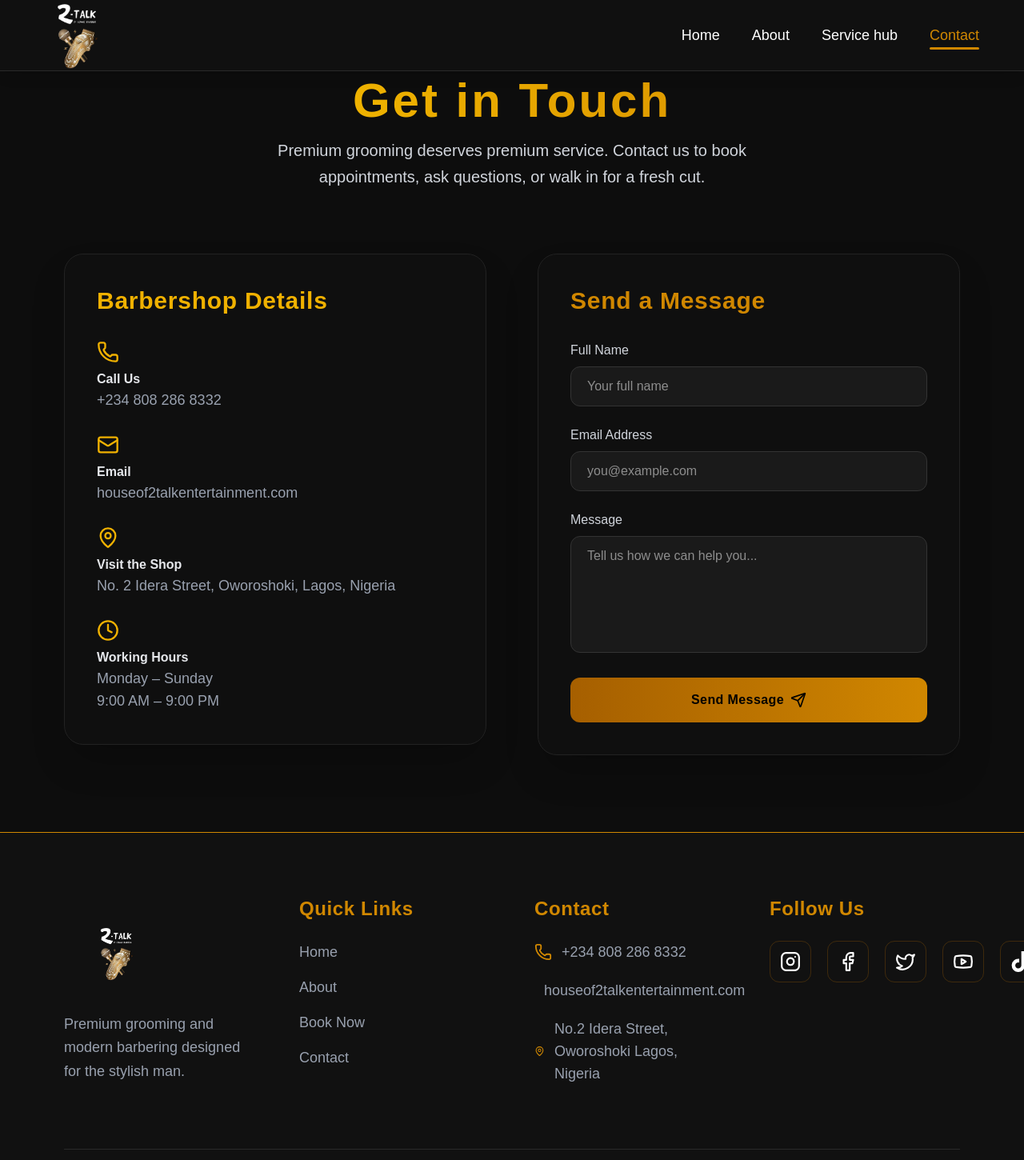
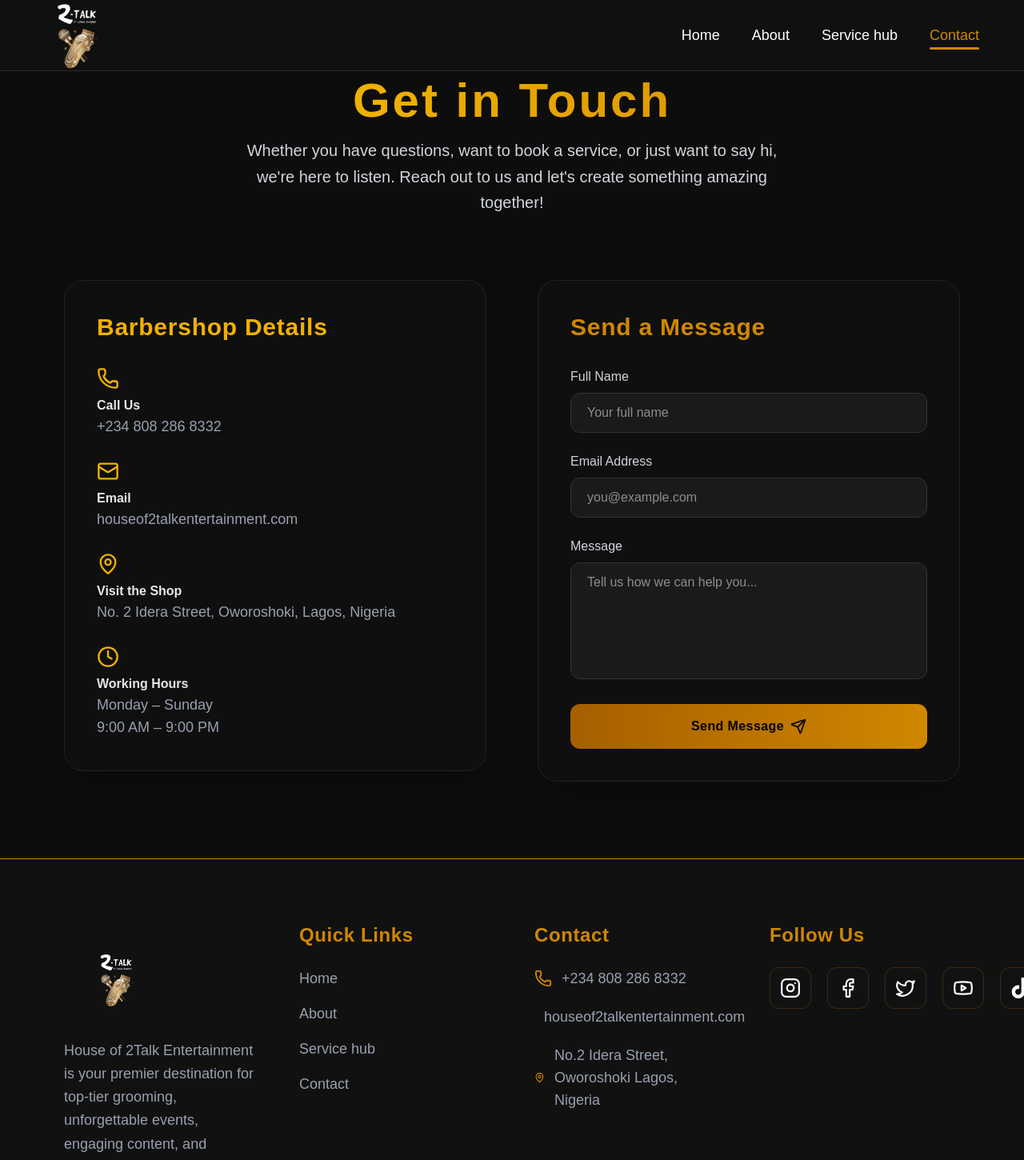
Before and after one commit to King-web-cell-05/2talk, a Next.js app: page /contact in a window 1280 px wide. Shown: the top 1450 px of the page at 80% size. Built offline with nearby package versions, Linux system fonts and the light colour scheme.

Commit message:
Update contact and footer section

```diff
--- a/components/contact.tsx
+++ b/components/contact.tsx
@@ -54,8 +54,8 @@ ${message}
         transition={{ duration: 1 }}
         className="text-center text-gray-300 text-lg md:text-xl mt-4 max-w-2xl mx-auto leading-relaxed"
       >
-        Premium grooming deserves premium service. Contact us to book
-        appointments, ask questions, or walk in for a fresh cut.
+        Whether you have questions, want to book a service, or just want to say hi,
+        we're here to listen. Reach out to us and let's create something amazing together!
       </motion.p>
 
       <div className="grid grid-cols-1 lg:grid-cols-2 gap-16 mt-20">
--- a/components/footer.tsx
+++ b/components/footer.tsx
@@ -33,7 +33,10 @@ export default function Footer() {
             className="h-[130px] w-[130px] object-cover mb-4"
           />
           <p className="text-gray-400 text-lg leading-relaxed">
-            Premium grooming and modern barbering designed for the stylish man.
+            House of 2Talk Entertainment is your premier destination for top-tier
+            grooming, unforgettable events, engaging content, and comedy that
+            leaves you wanting more. We blend style, creativity, and fun to
+            deliver an experience like no other.
           </p>
         </div>
 
@@ -47,7 +50,7 @@ export default function Footer() {
             {[
               { label: "Home", href: "/" },
               { label: "About", href: "/about" },
-              { label: "Book Now", href: "/book" },
+              { label: "Service hub", href: "/servicehub" },
               { label: "Contact", href: "/contact" },
             ].map((link) => (
               <li key={link.label}>
```
